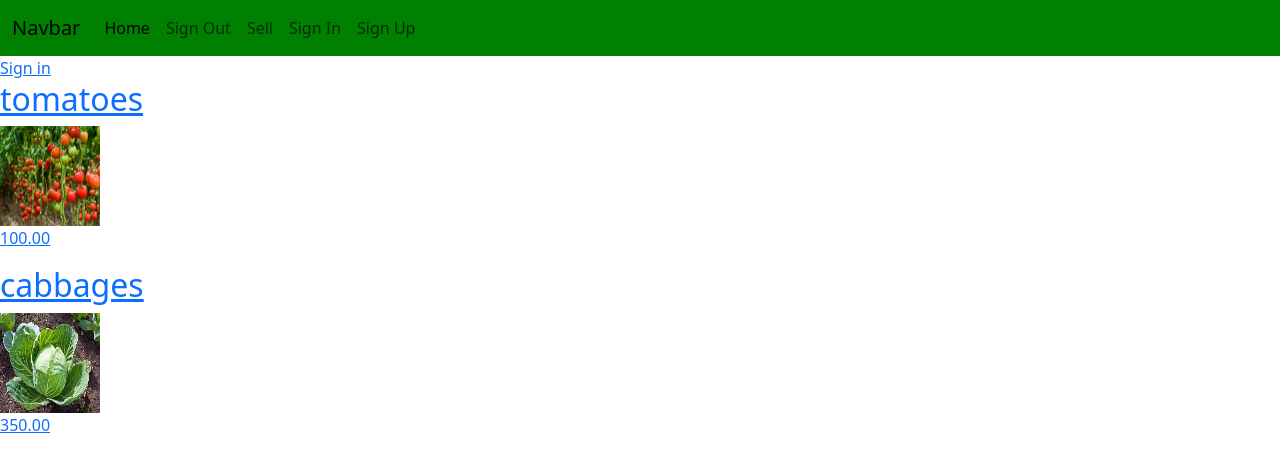
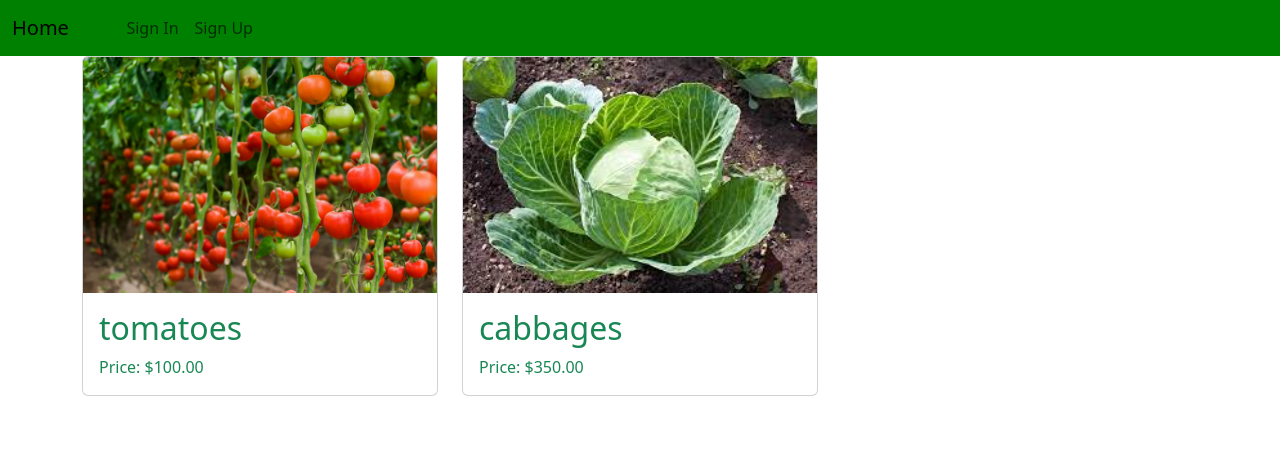
Before and after one commit to effiecancode/Farmers-Market-Ecommerce, a Django app: page / in a window 1280 px wide. Shown: the top 472 px of the page. Run offline with Django 4.2, Linux system fonts and the light colour scheme; data comes from the database, SQL or seed files in the repository; both versions use the stored data as it was after the commit.

Commit message:
home page styling

```diff
--- a/market/Account/templates/navbar.html
+++ b/market/Account/templates/navbar.html
@@ -1,31 +1,49 @@
 <nav class="navbar navbar-expand-lg" style="background-color: green;">
   <div class="container-fluid">
-      <a class="navbar-brand" href="#">Navbar</a>
+      <a class="navbar-brand" href="{% url 'product:home' %}">Home</a>
       <button class="navbar-toggler" type="button" data-bs-toggle="collapse" data-bs-target="#navbarNav" aria-controls="navbarNav" aria-expanded="false" aria-label="Toggle navigation">
           <span class="navbar-toggler-icon"></span>
       </button>
       <div class="collapse navbar-collapse" id="navbarNav">
           <ul class="navbar-nav mr-auto">
-              <li class="nav-item">
-                  <a class="nav-link active" aria-current="page" href="#">Home</a>
-              </li>
+              <!-- <li class="nav-item">
+                  <a class="nav-link active" aria-current="page" href="">Home</a>
+              </li> -->
           </ul>
+          <div class="container float-right color-white">
             <ul class="navbar-nav ml-auto">
+
+              {% if user.is_authenticated %}
                 <!-- Visible to authenticated users -->
                 <li class="nav-item">
-                  <a class="nav-link" href="#">Sign Out</a>
+                  <a class="nav-link" href="{% url 'cart:cart_detail'  %}">Cart</a>
                 </li>
                 <li class="nav-item">
-                  <a class="nav-link" href="#">Sell</a>
+                  <a class="nav-link" href="{% url 'dashboard:index'  %}">Dashboard</a>
                 </li>
+                <li class="nav-item">
+                    <a class="nav-link" href="{% url 'product:create_product' %}">Sell</a>
+                </li>
+                <li class="nav-item">
+                  <a class="nav-link" href="{% url 'Account:signout' %}">Sign Out</a>
+                </li>
+              {% else %}
                 <!-- Visible to non-authenticated users -->
                 <li class="nav-item">
-                  <a class="nav-link" href="#">Sign In</a>
+                  <a class="nav-link" href="{% url 'Account:signin' %}">Sign In</a>
                 </li>
                 <li class="nav-item">
-                  <a class="nav-link" href="#">Sign Up</a>
                 </li>
+                    <a class="nav-link" href="{% url 'Account:signup' %}">Sign Up</a>
+                </li>
+
+              {% endif %}
+
+
+
           </ul>
+          </div>
+
       </div>
   </div>
 </nav>
--- a/market/Account/views.py
+++ b/market/Account/views.py
@@ -11,7 +11,7 @@ def signup(request):
         if form.is_valid():
             form.save()
             messages.success(request, 'Account Created Successfully')
-            return redirect('Account:home')
+            return redirect('Account:signin')
         else:
             messages.error(request, 'Unsuccessful Registration')
 
--- a/market/market/settings.py
+++ b/market/market/settings.py
@@ -33,7 +33,11 @@ INSTALLED_APPS = [
     'dashboard',
     'cart',
     'django_daraja',
+
+    'crispy_forms'
 ]
+
+TEMPLATE_PACK = "bootstrap4"
 
 MIDDLEWARE = [
     'django.middleware.security.SecurityMiddleware',
--- a/market/product/templates/product/home.html
+++ b/market/product/templates/product/home.html
@@ -1,21 +1,21 @@
 {% extends 'Account/base.html' %}
 
-
 {% block content %}
-<a href="{% url 'Account:signin' %}">Sign in</a>
-
+<div class="container">
+    <div class="row">
         {% for product in products %}
-        <div>
-            <a href="{% url 'product:product_details' product.id %}">
-                <h2>{{ product.name }}</h2>
-                <div style="color: blue;" >
-                    <img  width="100" height="100" src="{{ product.image.url }}" alt="">
+        <div class="col-md-4">
+            <div class="card mb-4">
+                <a class="text-decoration-none" href="{% url 'product:product_details' product.id %}">
+                    <img class="card-img-top" src="{{ product.image.url }}" alt="{{ product.name }}">
+                <div class="card-body text-success">
+                    <h2 class="card-title">{{ product.name }}</h2>
+                    <p class="card-text">Price: ${{ product.unit_price }}</p>
                 </div>
-                <p>{{ product.unit_price }}</p>
-                <!-- <p>{{ product.quantity }}</p> -->
-                <!-- <p>{{ product.description }}</p> -->
             </a>
+            </div>
         </div>
         {% endfor %}
-
+    </div>
+</div>
 {% endblock content %}
```
Also changed, not shown: market/Account/templates/Account/signin.html (+20 -8 lines), market/Account/templates/Account/signup.html (+20 -8 lines), market/db.sqlite3. Lines whose indentation alone changed are shown as unchanged.
